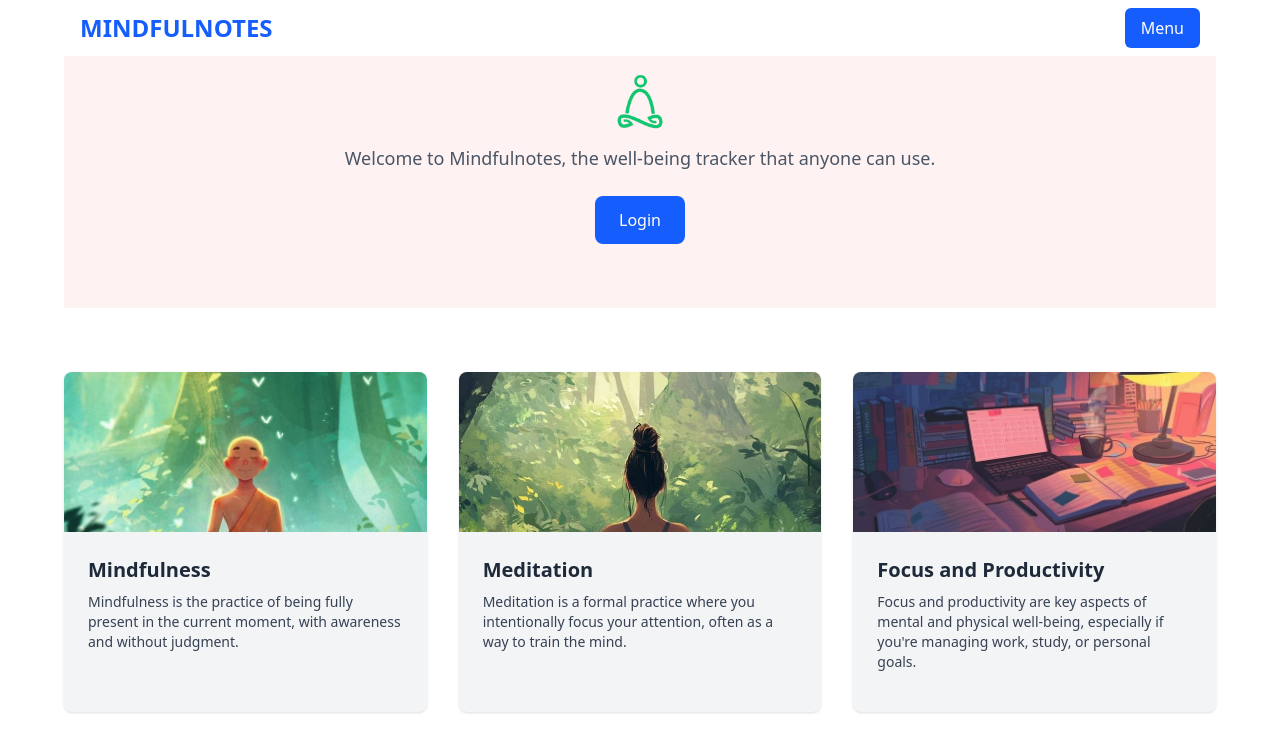
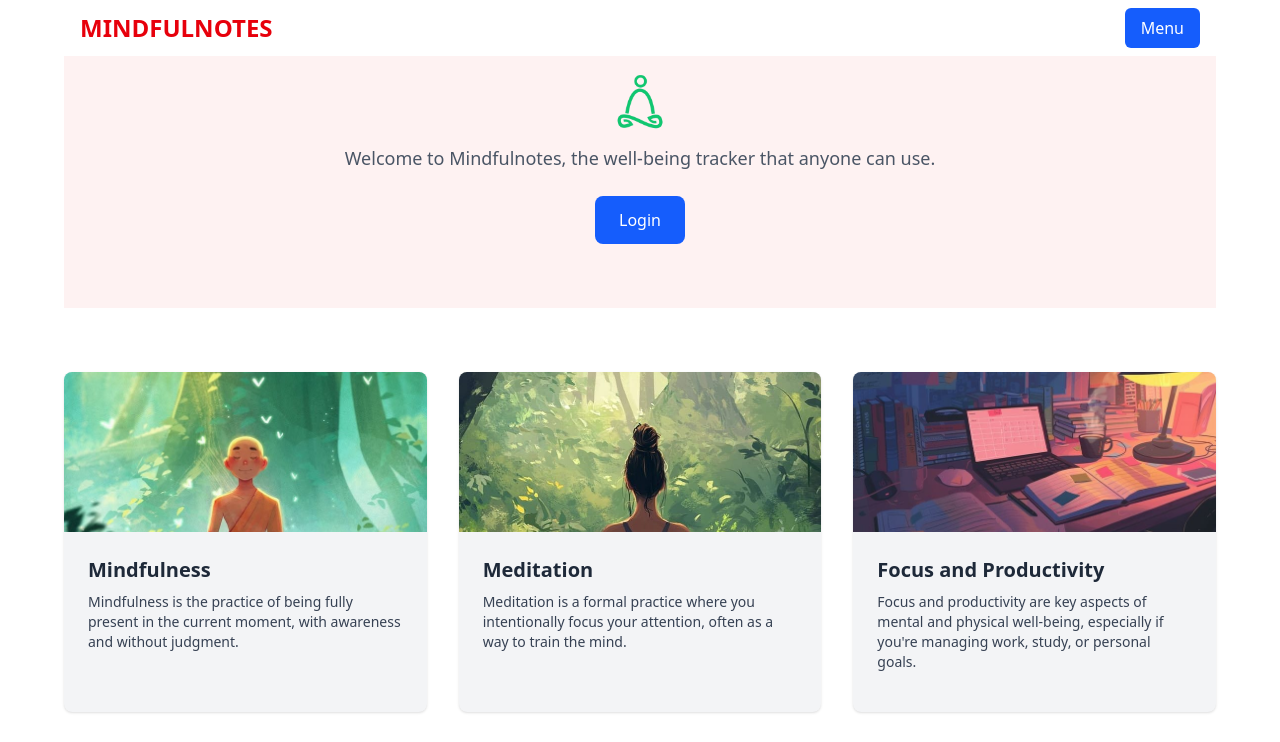
Before and after one commit to aryav-hash/mindfulnotes.org, a React (Vite) app in the folder frontend/: page / in a window 1280 px wide. Shown: the top 742 px of the page. Built offline with nearby package versions, Linux system fonts and the light colour scheme.

Commit message:
fix: To check the github actions deployment workflow.

```diff
--- a/frontend/src/pages/Home.jsx
+++ b/frontend/src/pages/Home.jsx
@@ -78,7 +78,7 @@ function Home() {
             {/* Navbar */}
             <header className="fixed bg-white py-2 w-full">
                 <div className="max-w-6xl mx-auto px-4 flex justify-between items-center">
-                <h3 className="text-xl md:text-2xl font-bold text-blue-600">MINDFULNOTES</h3>
+                <h3 className="text-xl md:text-2xl font-bold text-red-600">MINDFULNOTES</h3>
                 <nav className="space-x-6 hidden md:flex">
                     <></>
                 </nav>
```
